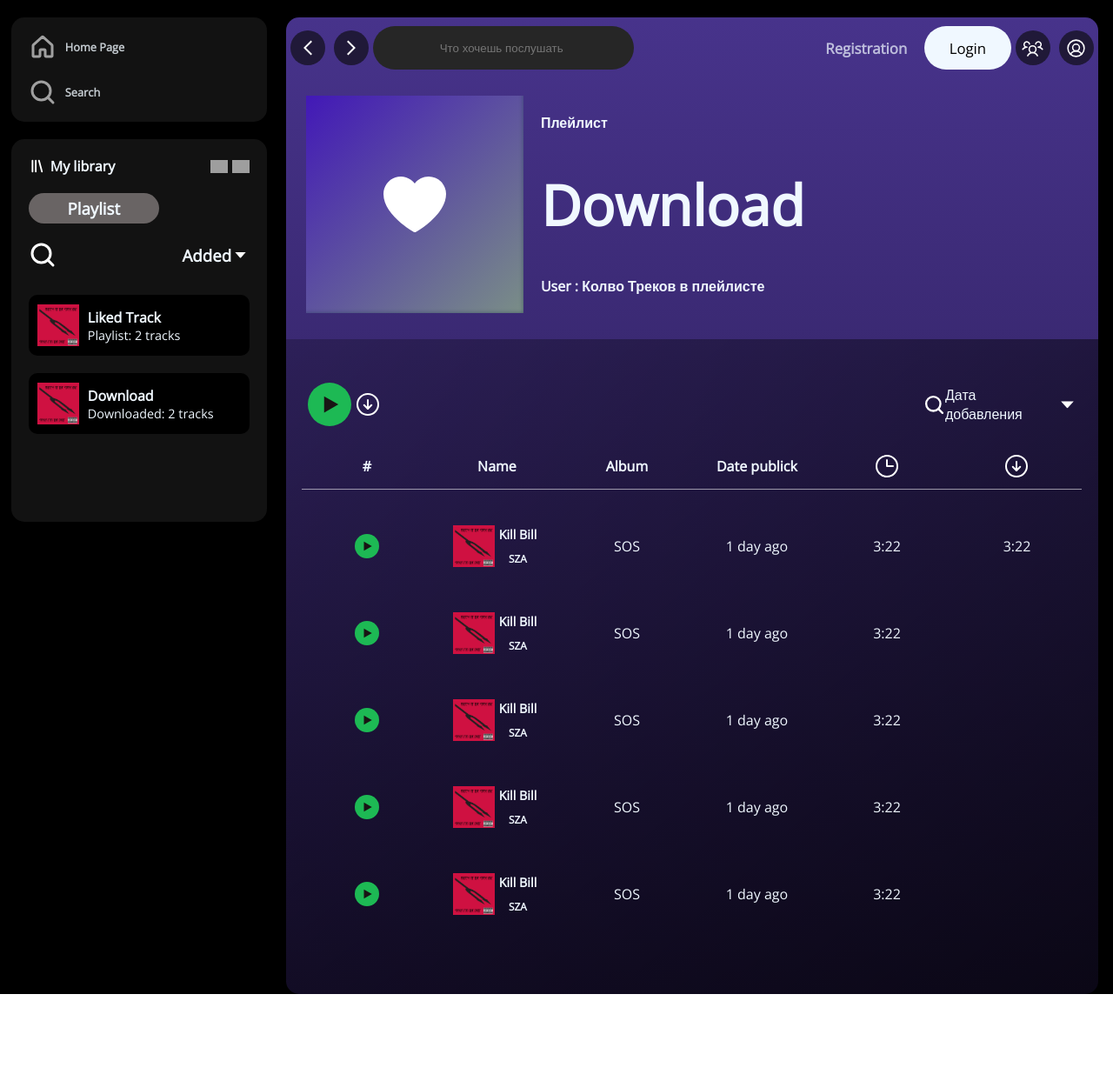
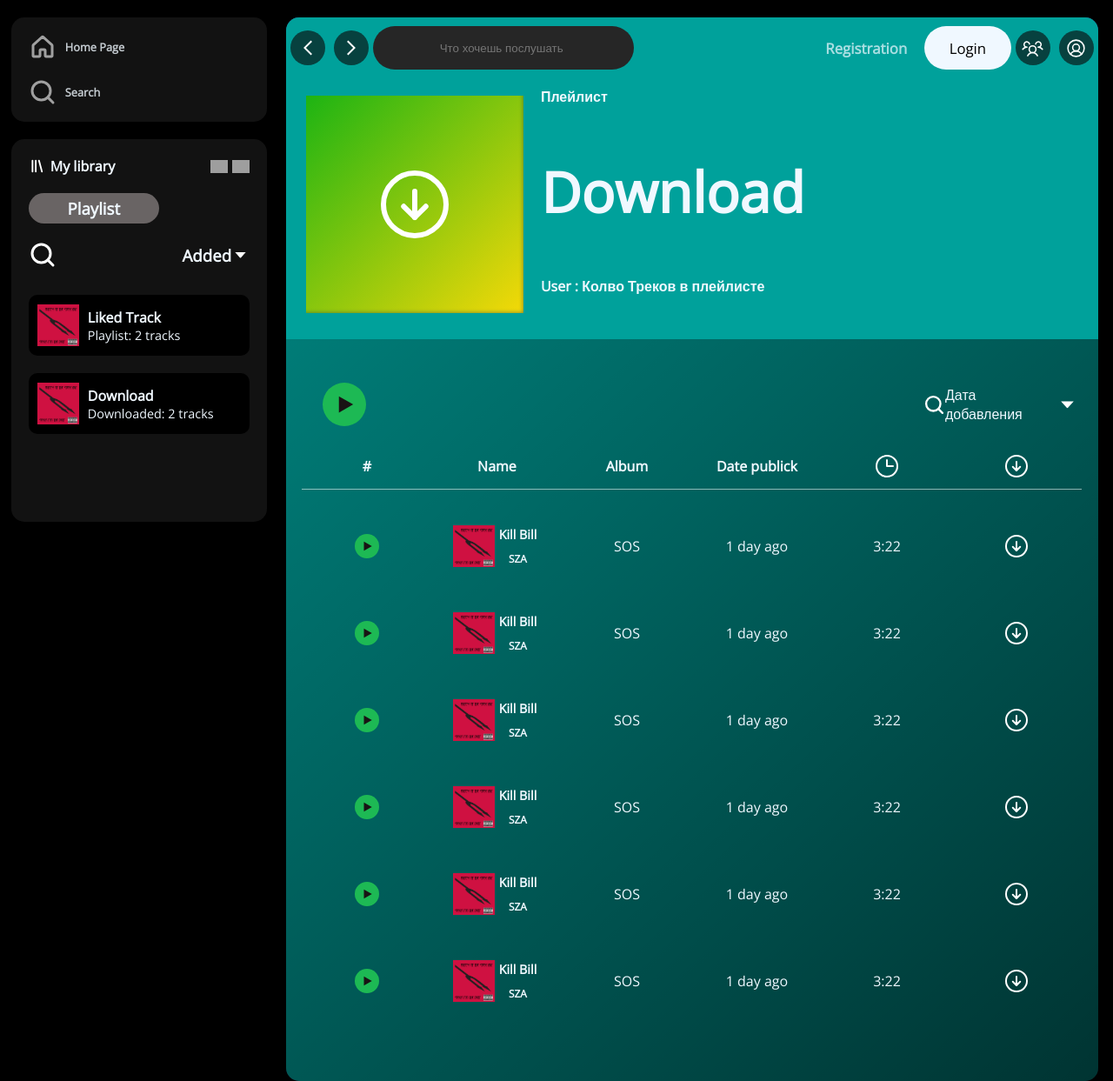
Before and after one commit to RomanSur1998/full_hacton, a React (Create React App) app: page /download in a window 1280 px wide. Shown: the whole page at 87% size. Before the commit the page ends 1143 px from the top, so only its background shows below. Built offline with nearby package versions, Linux system fonts and the light colour scheme; grey boxes are pictures that could not be loaded.

Commit message:
added block down

```diff
--- a/src/components/Products/Download.jsx
+++ b/src/components/Products/Download.jsx
@@ -14,9 +14,10 @@ import axios from "axios";
 const Download = () => {
   return (
     <div>
+      <div className={downloads.download_container}>
         <div className={downloads.TopInfo}>
           <div className={downloads.TopInfo_Left}>
-          <img src={heart} alt="" />
+            <img src={download} alt="" />
           </div>
           <div className={downloads.TopInfo_Right}>
             <h5>Плейлист</h5>
@@ -28,7 +29,7 @@ const Download = () => {
           <div className={downloads.track_props}>
             <div className={downloads.track_props_left}>
               <img src={play} alt="" />
-            <img src={download} alt="" />
+              {/* <img src={download} alt="" /> */}
             </div>
             <div className={downloads.track_props_right}>
               <img src={search} alt="" style={{ width: "25px" }} />
@@ -72,7 +73,9 @@ const Download = () => {
               <div>SOS</div>
               <div>1 day ago</div>
               <div>3:22</div>
-            <div>3:22</div>
+              <div>
+                <img src={download} alt="" />
+              </div>
             </div>
             <div className={downloads.track_line}>
               <div>
@@ -89,6 +92,9 @@ const Download = () => {
               <div>SOS</div>
               <div>1 day ago</div>
               <div>3:22</div>
+              <div>
+                <img src={download} alt="" />
+              </div>
             </div>
             <div className={downloads.track_line}>
               <div>
@@ -105,6 +111,9 @@ const Download = () => {
               <div>SOS</div>
               <div>1 day ago</div>
               <div>3:22</div>
+              <div>
+                <img src={download} alt="" />
+              </div>
             </div>
             <div className={downloads.track_line}>
               <div>
@@ -121,7 +130,10 @@ const Download = () => {
               <div>SOS</div>
               <div>1 day ago</div>
               <div>3:22</div>
-          </div>{" "}
+              <div>
+                <img src={download} alt="" />
+              </div>
+            </div>
             <div className={downloads.track_line}>
               <div>
                 {" "}
@@ -137,6 +149,29 @@ const Download = () => {
               <div>SOS</div>
               <div>1 day ago</div>
               <div>3:22</div>
+              <div>
+                <img src={download} alt="" />
+              </div>
+            </div>
+            <div className={downloads.track_line}>
+              <div>
+                {" "}
+                <img src={play} alt="" />
+              </div>
+              <div className={downloads.track_line_section}>
+                <img src={song} alt="" />
+                <div className={downloads.track_line_section_name}>
+                  <h4> Kill Bill </h4>
+                  <h5> SZA </h5>
+                </div>
+              </div>
+              <div>SOS</div>
+              <div>1 day ago</div>
+              <div>3:22</div>
+              <div>
+                <img src={download} alt="" />
+              </div>
+            </div>
           </div>
         </div>
       </div>
--- a/src/components/Products/MyPalayList.jsx
+++ b/src/components/Products/MyPalayList.jsx
@@ -12,26 +12,26 @@ import ReactPlayer from "react-player";
 import axios from "axios";
 
 const MyPalayList = () => {
-  const [selectedFile, setSelectedFile] = useState(null);
+  // const [selectedFile, setSelectedFile] = useState(null);
 
-  const handleFileChange = (event) => {
-    const file = event.target.files[0];
-    setSelectedFile(URL.createObjectURL(file));
-  };
-  const [songs, setSongs] = useState([]);
-  console.log(song[0].audio_file);
-  async function getSongs() {
-    try {
-      let res = await axios.get("http://34.125.252.214/songs/");
+  // const handleFileChange = (event) => {
+  //   const file = event.target.files[0];
+  //   setSelectedFile(URL.createObjectURL(file));
+  // };
+  // const [songs, setSongs] = useState([]);
+  // console.log(song[0].audio_file);
+  // async function getSongs() {
+  //   try {
+  //     let res = await axios.get("http://34.125.252.214/songs/");
 
-      setSongs(res.data.results);
-    } catch (error) {
-      console.log("error");
-    }
-  }
-  useEffect(() => {
-    getSongs();
-  }, []);
+  //     setSongs(res.data.results);
+  //   } catch (error) {
+  //     console.log("error");
+  //   }
+  // }
+  // useEffect(() => {
+  //   getSongs();
+  // }, []);
 
   const audioUrl = song[0].audio_file; // Замените на URL вашего аудио файла
   const [isPlaying, setIsPlaying] = useState(false);
@@ -164,12 +164,12 @@ const MyPalayList = () => {
           </div>
         </div>
       </div>
-      {/* <div>
+      <div>
         <audio src={music} controls={false} autoPlay={isPlaying} />
         <button onClick={handlePlayPause}>
           {isPlaying ? "Пауза" : "Воспроизвести"}
         </button>
-      </div> */}
+      </div>
       {/* <div>
         <input type="file" accept="audio/*" onChange={handleFileChange} />
         {selectedFile && (
--- a/src/components/Products/SideBar.jsx
+++ b/src/components/Products/SideBar.jsx
@@ -7,13 +7,19 @@ import plus from "../../assets/Line=empty, Name=plus.svg";
 import right from "../../assets/Line=empty, Name=right-arrow.svg";
 import drop from "../../assets/fi-ss-caret-down.svg";
 import prev from "../../assets/Rectangle 236.svg";
+import { useNavigate } from "react-router-dom";
 
 const SideBar = () => {
+  const navigate = useNavigate();
   return (
     <div className={sidebars.container}>
       <div className={sidebars.container_top}>
         <div className={sidebars.container_top_in}>
-          <div>
+          <div
+            onClick={() => {
+              navigate("/");
+            }}
+          >
             <img src={home} alt="" />
             <h3>Home Page</h3>
           </div>
@@ -44,14 +50,24 @@ const SideBar = () => {
             <img src={drop} alt="" />
           </div>
         </div>
-        <div className={sidebars.playList_line}>
+        <div
+          onClick={() => {
+            navigate("/my_play_list");
+          }}
+          className={sidebars.playList_line}
+        >
           <img src={prev} alt="" />
           <div>
             <h3>Liked Track</h3>
             <h4>Playlist: 2 tracks</h4>
           </div>
         </div>
-        <div className={sidebars.playList_line}>
+        <div
+          onClick={() => {
+            navigate("/download");
+          }}
+          className={sidebars.playList_line}
+        >
           <img src={prev} alt="" />
           <div>
             <h3>Download</h3>
--- a/src/components/style/Download.module.css
+++ b/src/components/style/Download.module.css
@@ -8,6 +8,10 @@ h5 {
 h4 {
   font-family: "Open Sans", sans-serif;
 }
+.download_container {
+  background-color: rgb(0, 161, 155);
+  border-radius: 15px;
+}
 .TopInfo_Right {
   margin: 20px;
   display: flex;
@@ -16,7 +20,8 @@ h4 {
 }
 .TopInfo {
   width: 95%;
-  margin: 30px auto;
+  margin: 0 auto;
+  margin-bottom: 30px;
   display: flex;
   border-top-left-radius: 15px;
   border-top-right-radius: 15px;
@@ -24,16 +29,13 @@ h4 {
   padding-top: 60px;
 }
 .TopInfo_Left {
+  margin-top: 30px;
   display: flex;
   justify-content: center;
   align-items: center;
   width: 250px;
   height: 250px;
-  background: linear-gradient(
-    to left top,
-    rgba(122, 142, 135, 1),
-    rgba(66, 24, 183, 1)
-  );
+  background: linear-gradient(to left top, rgb(244, 217, 8), rgb(29, 180, 19));
   /* margin: 20px; */
   -webkit-box-shadow: -5px -5px 5px -5px rgba(34, 60, 80, 0.6) inset;
   -moz-box-shadow: -5px -5px 5px -5px rgba(34, 60, 80, 0.6) inset;
@@ -100,6 +102,9 @@ h4 {
 .track_props_right img:last-child {
   width: 25px;
 }
+.TopInfo_Left img {
+  width: 6em;
+}
 
 /* ! блок грид  */
 .container_grid {
@@ -125,6 +130,10 @@ h4 {
   grid-template-columns: repeat(6, 1fr);
   margin: 30px auto;
   font-family: "Open Sans", sans-serif;
+}
+
+.playList_line:hover {
+  background-color: rgba(143, 13, 13, 0.374);
 }
 .track_line div {
   display: flex;
--- a/src/components/style/PalyListBlock.module.css
+++ b/src/components/style/PalyListBlock.module.css
@@ -22,12 +22,14 @@
   background-color: black;
   /* transition: background-color 0.3s ease-in-out; */
 }
+
 .navbar_line {
   z-index: 3;
   width: inherit;
   position: fixed;
   /* top: 0vh; */
 }
+
 .rightPart {
   /* padding-top: 4vh; */
   position: relative;
--- a/src/components/style/SideBar.module.css
+++ b/src/components/style/SideBar.module.css
@@ -99,6 +99,11 @@
   margin: 10px 20px;
   background-color: black;
   border-radius: 10px;
+  transition: all 0.4s ease-in-out;
+}
+.playList_line:hover {
+  background-color: rgba(10, 10, 10, 0.826);
+  transition: all 0.4s ease-in-out;
 }
 .playList_line img {
   margin-left: 10px;
```
Lines whose indentation alone changed are shown as unchanged.
